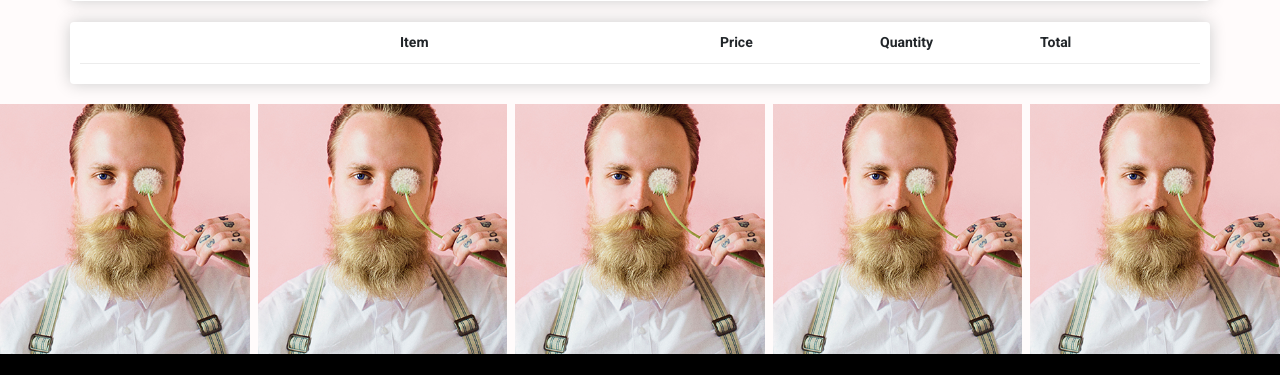
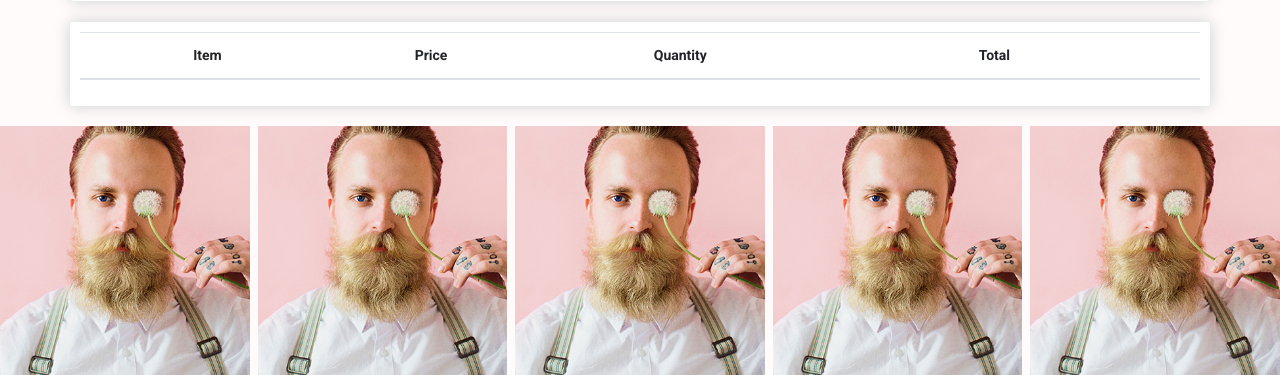
Before and after one commit to unyime1/django-ecommerce-project, a Django app: page /cart/ in a window 1280 px wide. Shown: the part 282-657 px from the top of the page. Run offline with Django 3.2, Linux system fonts and the light colour scheme; data comes from the database, SQL or seed files in the repository; both versions use the stored data as it was after the commit; lists and menus that the app fills with data are empty; parts of the project's set-up code (start-up, migrations or seed data) failed here and were passed over; some libraries are stand-ins or nearby versions.

Commit message:
minor visual fixes

```diff
--- a/stores/templates/stores/cart.html
+++ b/stores/templates/stores/cart.html
@@ -28,30 +28,41 @@
 
             <br>
             <div class="box-element">
-                <div class="cart-row">
-                    <div style="flex:2"></div>
-                    <div style="flex:2"><strong>Item</strong></div>
-                    <div style="flex:1"><strong>Price</strong></div>
-                    <div style="flex:1"><strong>Quantity</strong></div>
-                    <div style="flex:1"><strong>Total</strong></div>
-                </div>
 
+                <div class="table-responsive">
+                    <table class="table table-striped">
+                        <thead>
+                          <tr>
+                            <th scope="col"></th>
+                            <th scope="col">Item</th>
+                            <th scope="col">Price</th>
+                            <th scope="col">Quantity</th>
+                            <th scope="col">Total</th>
+                          </tr>
+                        </thead>
+                        <tbody>
                             {% for item in items %}
-                    <div class="cart-row">
-                        <div style="flex:2"><img class="row-image" src="{{item.product.imageURL}}"></div>
-                        <div style="flex:2"><p>{{item.product.name}}</p></div>
-                        <div style="flex:1"><p>₦{{item.product.price|floatformat:2}}</p></div>
-                        <div style="flex:1">
+
+                                <tr>
+                                    <th scope="row"><img class="row-image" src="{{item.product.imageURL}}"> </th>
+                                    <td><p>{{item.product.name}} </p></td>
+                                    <td> <p>₦{{item.product.price|floatformat:2}}</p></td>
+                                    <td>
                                         <p class="quantity">{{item.quantity}}</p>
                                         <div class="quantity">
                                             <img data-product={{item.product.id}} data-action="add" class="chg-quantity update-cart" src="{% static  'images/arrow-up.png' %}">
 
                                             <img data-product={{item.product.id}} data-action="remove" class="chg-quantity update-cart" src="{% static  'images/arrow-down.png' %}">
                                         </div>
+                                    </td>
+                                    <td><p>₦{{item.get_total_cost}}</p></td>
+                                </tr>
+
+                            {% endfor %}
+                        </tbody>
+                    </table>
                 </div>
-                        <div style="flex:1"><p>₦{{item.get_total_cost}}</p></div>
-                    </div>
-                {% endfor %}
+
 
             </div>
         </div>
--- a/stores/templates/stores/order_page.html
+++ b/stores/templates/stores/order_page.html
@@ -81,6 +81,7 @@
   <div class="row">
     <div class="col-md-12">
       <h5>Your Products:</h5>
+      <div class="table-responsive">
         <table class="table table-striped table-active">
           <thead>
             <tr>
@@ -103,6 +104,8 @@
               {% endfor %}
           </tbody>
         </table>
+      </div>
+
     </div>
   </div>
 
--- a/users/templates/users/activate_account.html
+++ b/users/templates/users/activate_account.html
@@ -1,6 +1,6 @@
 {% autoescape off %}
-Hi {{ user.username }},
-Please click on the link to confirm your registration,
+Hi {{ user.first_name }},
+Please click on the link to confirm your registration. You can copy to your browser if it is not clickable.
 
 http://{{ domain }}{% url 'activate' uidb64=uid token=token %}
 {% endautoescape %}
--- a/users/templates/users/profile.html
+++ b/users/templates/users/profile.html
@@ -68,6 +68,7 @@
 
         <div class="col-md-12">
             <h5>Here is your detailed Order information:</h5>
+            <div class="table-responsive">
                 <table class="table table-striped">
                     <thead>
                       <tr>
@@ -93,5 +94,7 @@
             </div>
 
         </div>
+
+    </div>
 </div>
 {% endblock content %}
```
Also changed, not shown: users/signals.py (+9 -0 lines), users/templates/users/admin_order_email.html (+6 -2 lines), users/templates/users/customer_order_confirmation.html (+13 -4 lines), db.sqlite3. Lines whose indentation alone changed are shown as unchanged.
